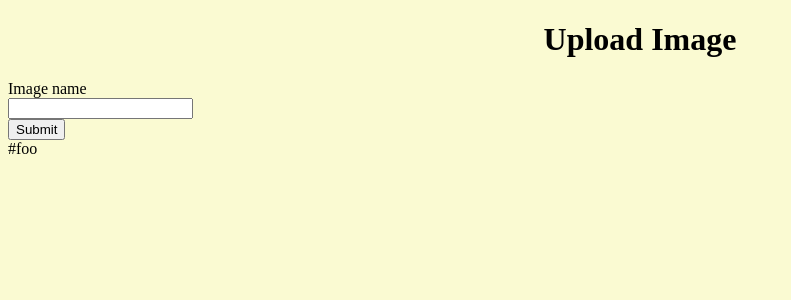
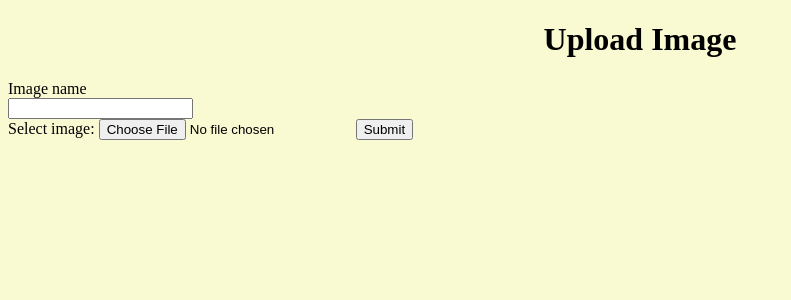
Before and after one commit to ispyhumanfly/catland, a Flask app: page /uploader in a window 1280 px wide. Shown: the top 300 px of the page, without its empty margins (0-791 px from the left). Run offline with Flask 2, Linux system fonts and the light colour scheme.

Commit message:
image select

```diff
--- a/app/templates/uploader.html
+++ b/app/templates/uploader.html
@@ -19,14 +19,10 @@
         <form action = "http://localhost:5000/uploader" method = "POST">
             <label for="upname">Image name</label><br>
             <input type="text" id="upname" name="upname"><br>
+            <label for="img">Select image:</label>
+            <input type="file" id="img" name="img" accept="image/*">
             <input type="submit" value="Submit">
         </form>
-
-
-
-
-#foo
-
 
 
 
```
